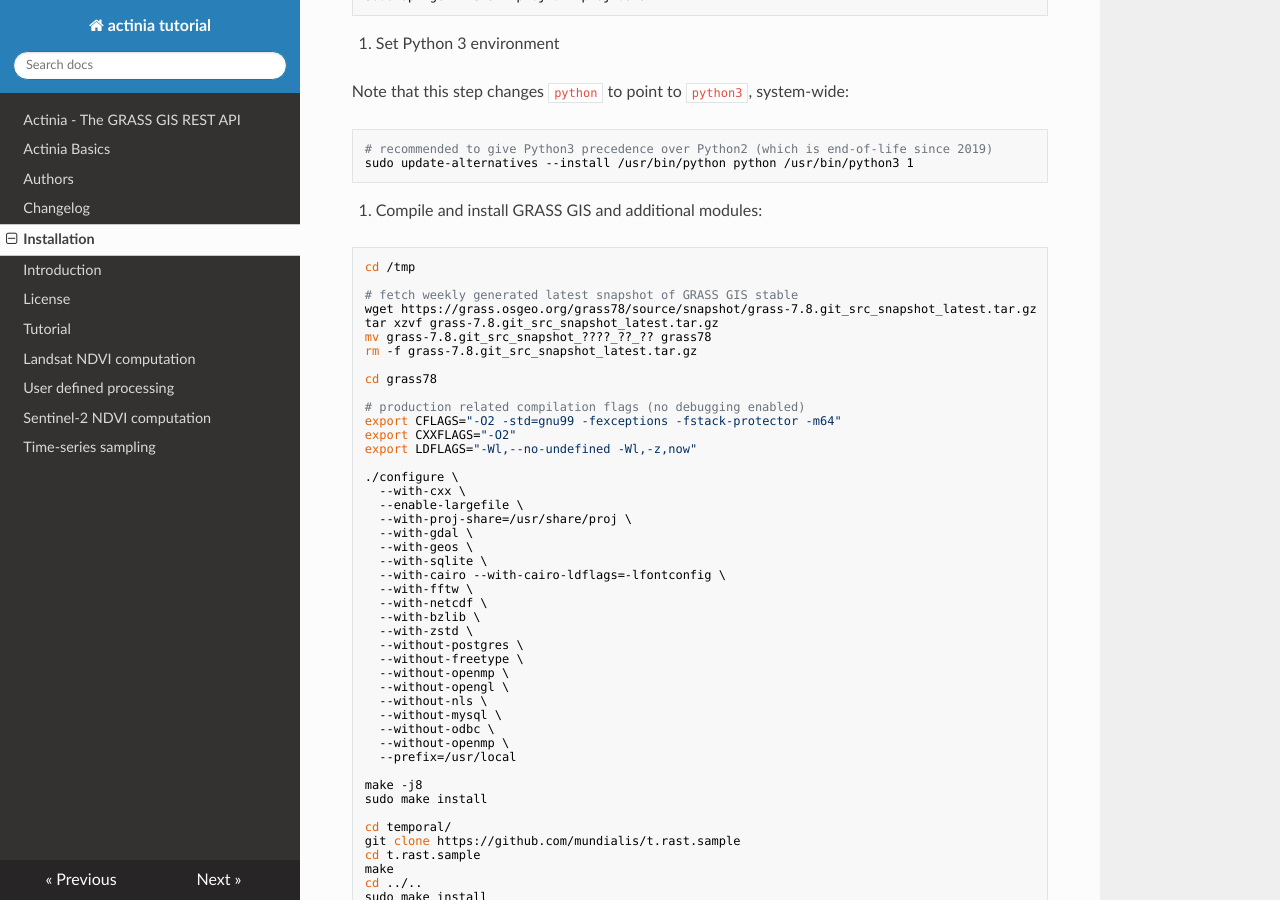
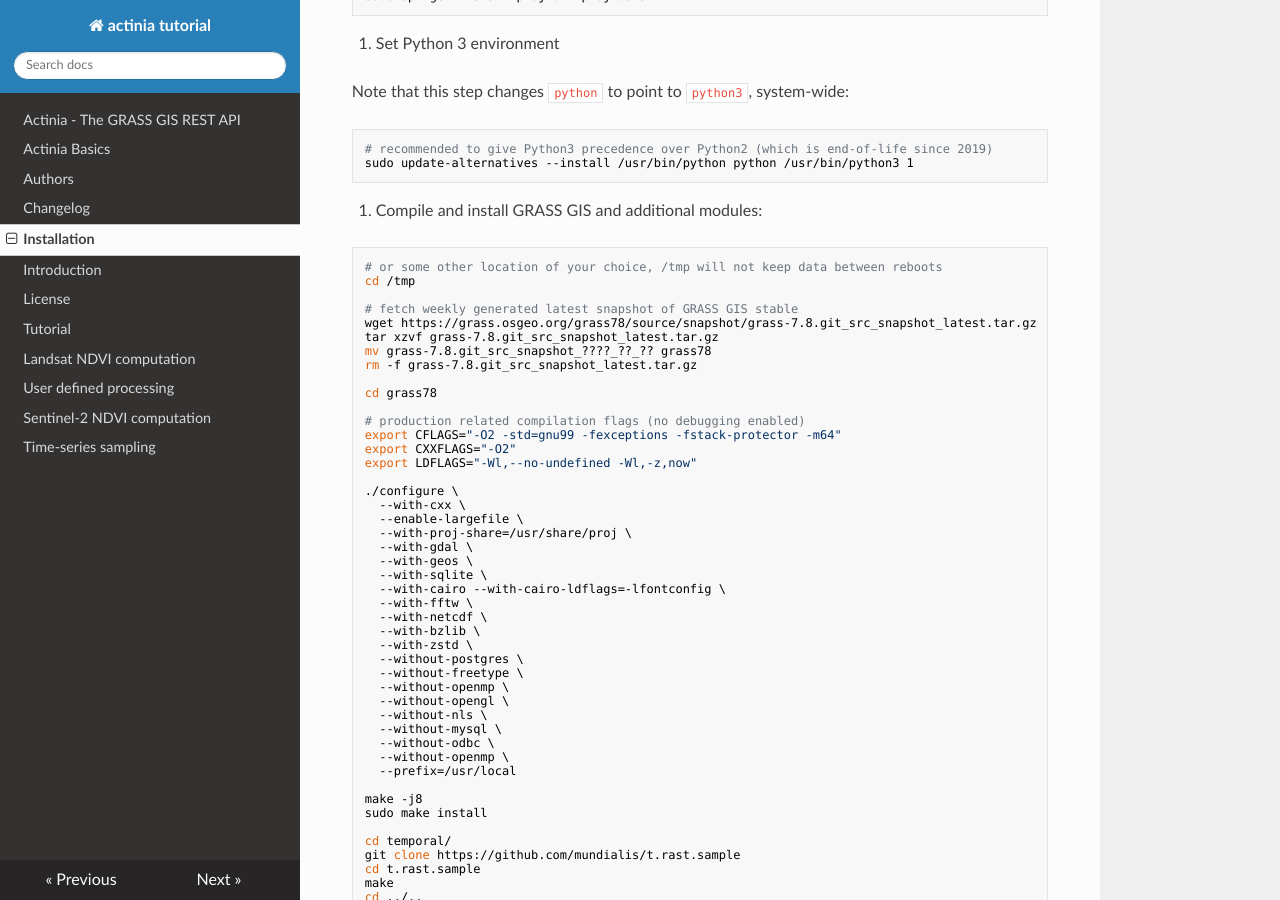
Before and after one commit to actinia-org/actinia-core, an MkDocs documentation site: the page built from docs/docs/installation.md, in a window 1280 px wide and 900 px high, scrolled down 462 px. Built offline with MkDocs 1.6.1, drawn with Linux system fonts in a browser that asks for light colours; nearby versions of some CDN libraries.

Commit message:
Update docs/docs/installation.md
Co-authored-by: Marc Jansen <jansen@terrestris.de>

````diff
--- a/docs/docs/installation.md
+++ b/docs/docs/installation.md
@@ -33,6 +33,7 @@
 3.  Compile and install GRASS GIS and additional modules:
 
 ```bash
+# or some other location of your choice, /tmp will not keep data between reboots
 cd /tmp
 
 # fetch weekly generated latest snapshot of GRASS GIS stable
````
